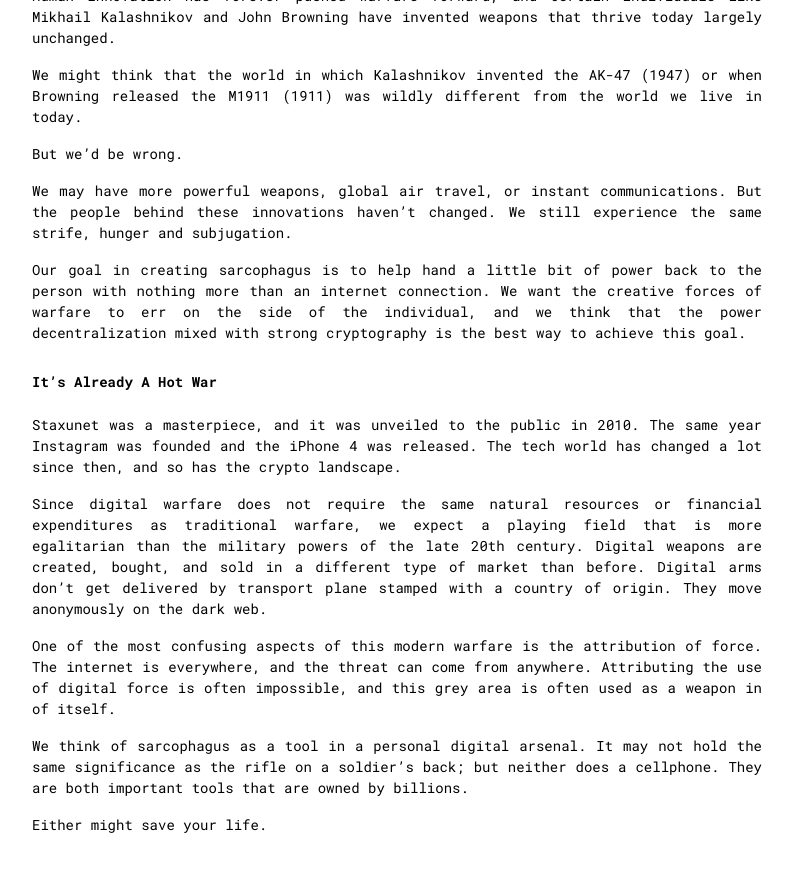
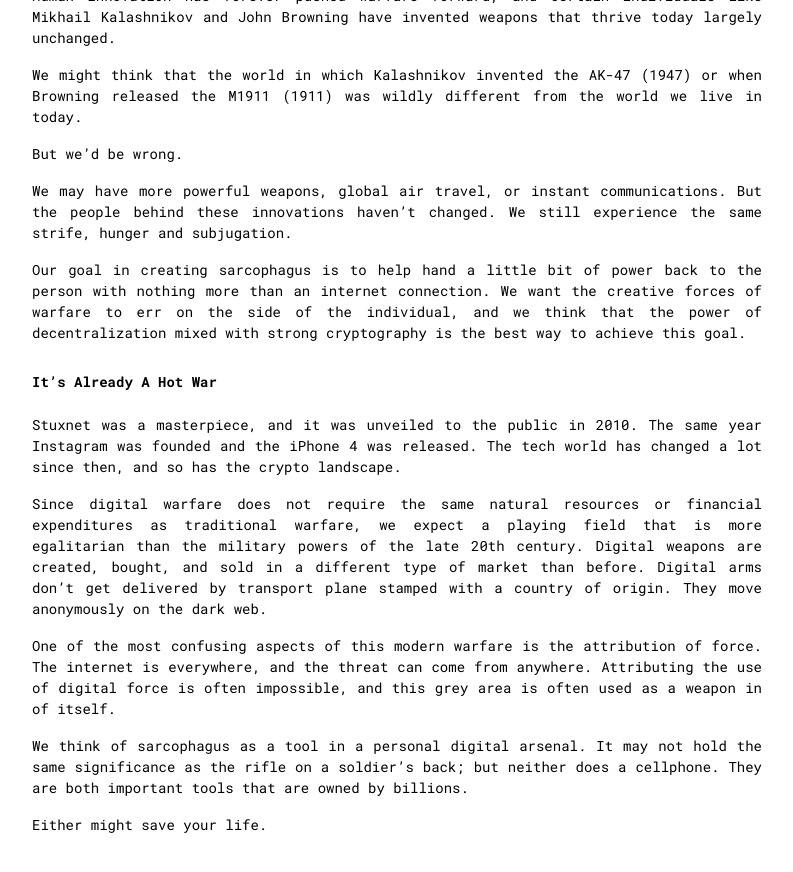
Before and after one commit to sarcophagus-org/marketing_site, a Jekyll site: the page built from about.html, in a window 1280 px wide and 900 px high, scrolled down 2049 px. Shown: the top 872 px of the window, without its empty margins (243-1036 px from the left). Built offline with Jekyll 4.4.1, drawn with Linux system fonts in a browser that asks for light colours; some of the changed text lies outside the part shown.

Commit message:
Update about.html

```diff
--- a/about.html
+++ b/about.html
@@ -43,12 +43,12 @@
 
         <p>We may have more powerful weapons, global air travel, or instant communications. But the people behind these innovations haven’t changed. We still experience the same strife, hunger and subjugation. </p>
 
-        <p>Our goal in creating sarcophagus is to help hand a little bit of power back to the person with nothing more than an internet connection. We want the creative forces of warfare to err on the side of the individual, and we think that the power decentralization mixed with strong cryptography is the best way to achieve this goal. </p>
+        <p>Our goal in creating sarcophagus is to help hand a little bit of power back to the person with nothing more than an internet connection. We want the creative forces of warfare to err on the side of the individual, and we think that the power of decentralization mixed with strong cryptography is the best way to achieve this goal. </p>
 
 
         <h5>It’s Already A Hot War</h5>
 
-        <p>Staxunet was a masterpiece, and it was unveiled to the public in 2010. The same year Instagram was founded and the iPhone 4 was released. The tech world has changed a lot since then, and so has the crypto landscape. </p>
+        <p>Stuxnet was a masterpiece, and it was unveiled to the public in 2010. The same year Instagram was founded and the iPhone 4 was released. The tech world has changed a lot since then, and so has the crypto landscape. </p>
 
         <p>Since digital warfare does not require the same natural resources or financial expenditures as traditional warfare, we expect a playing field that is more egalitarian than the military powers of the late 20th century. Digital weapons are created, bought, and sold in a different type of market than before. Digital arms don’t get delivered by transport plane stamped with a country of origin. They move anonymously on the dark web. </p>
 
```
Also changed, not shown: other parts of about.html (+1 -1 lines).
